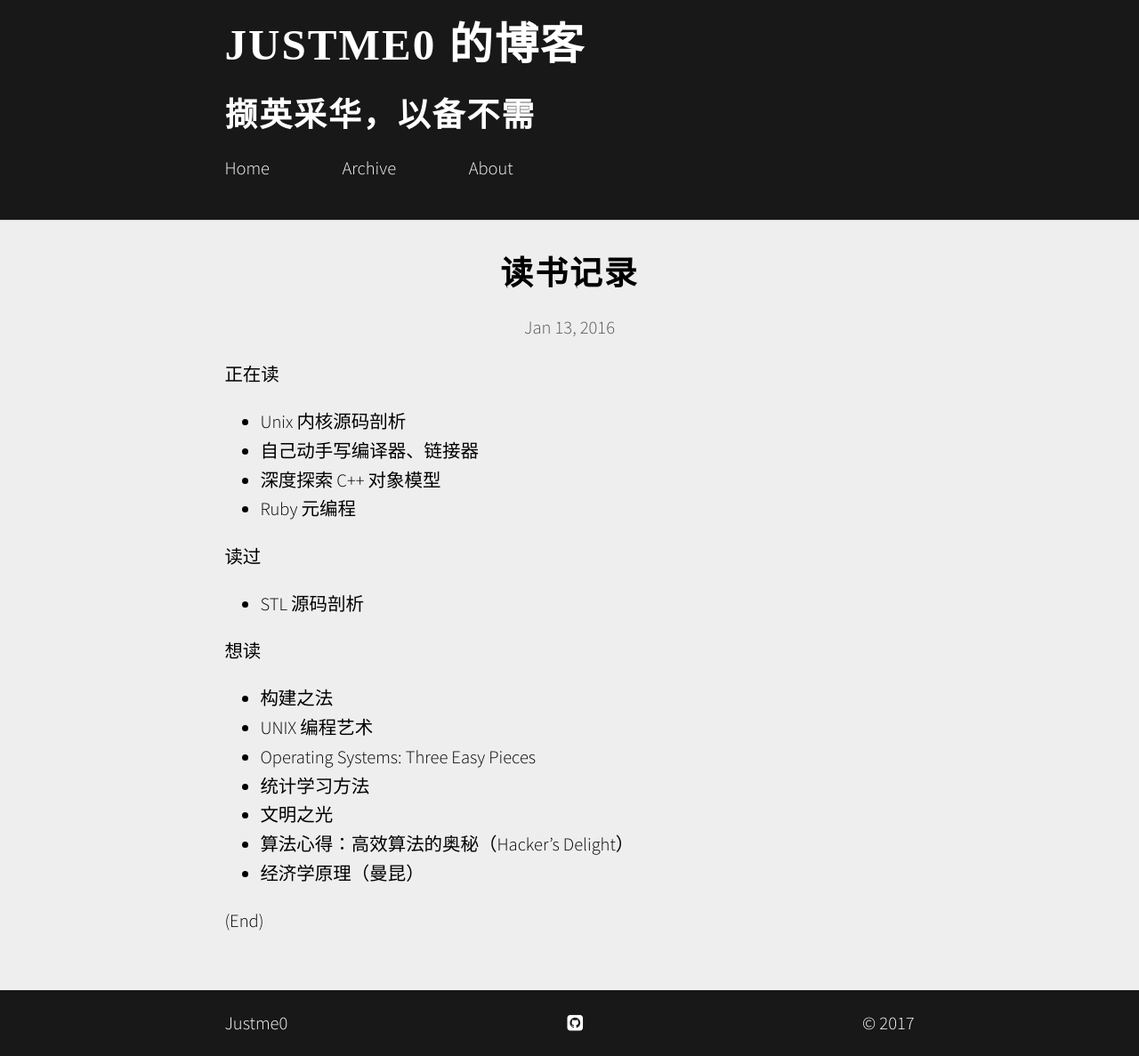
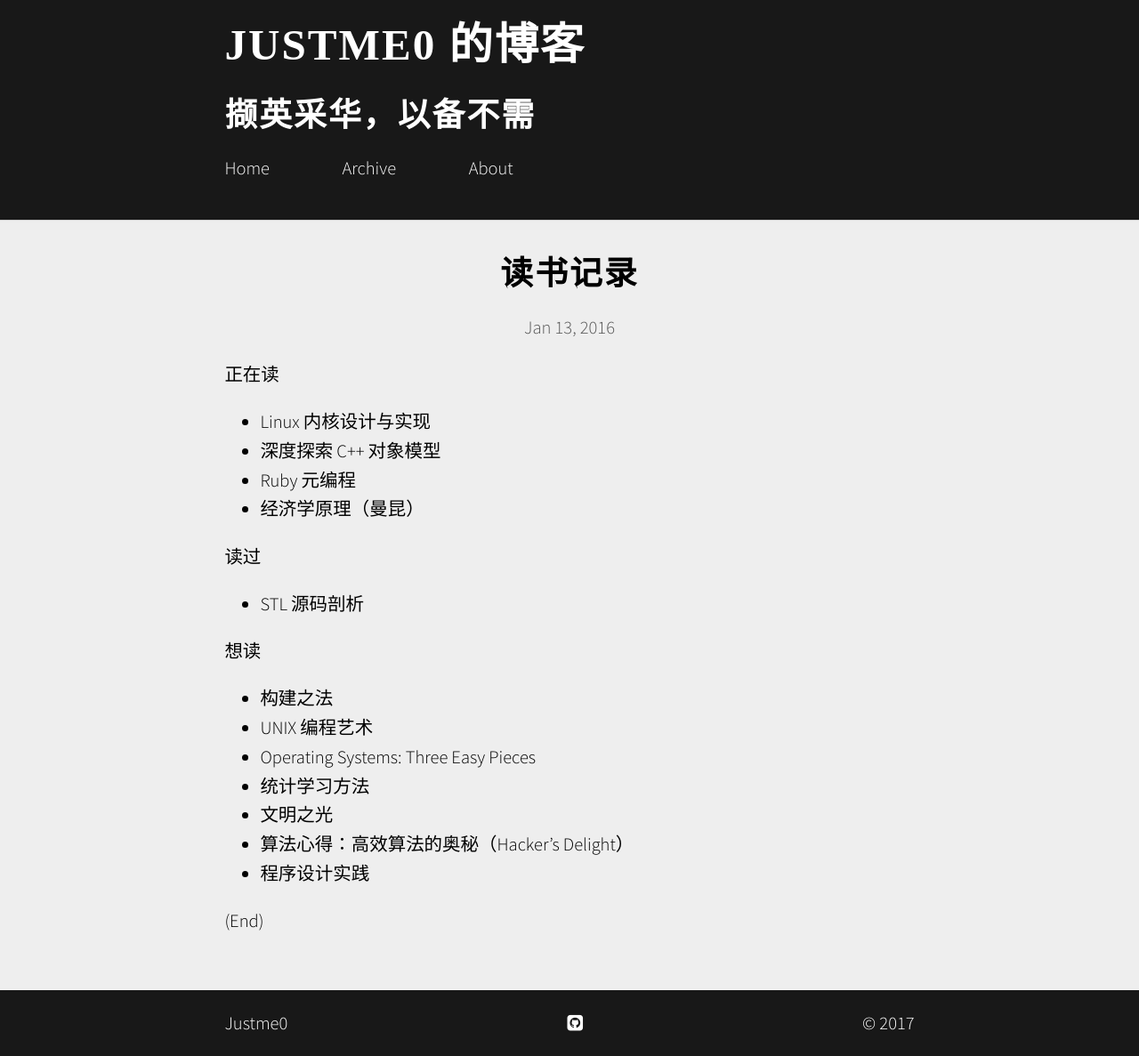
Before and after one commit to Justme0/justme0.github.io, a Jekyll site: the page built from _posts/2016-01-13-book.md, in a window 1280 px wide. Shown: the whole page at 89% size. Built offline with Jekyll 4.4.1, drawn with Linux system fonts in a browser that asks for light colours; nearby versions of some CDN libraries; some web fonts are replaced; comment, search, counter and statistics services are not loaded.

Commit message:
Update reading

```diff
--- a/_posts/2016-01-13-book.md
+++ b/_posts/2016-01-13-book.md
@@ -5,10 +5,10 @@ comments: true
 
 正在读
 
-* Unix 内核源码剖析
-* 自己动手写编译器、链接器
+* Linux 内核设计与实现
 * 深度探索 C++ 对象模型
 * Ruby 元编程
+* 经济学原理（曼昆）
 
 读过
 
@@ -22,6 +22,6 @@ comments: true
 * 统计学习方法
 * 文明之光
 * 算法心得：高效算法的奥秘（Hacker's Delight）
-* 经济学原理（曼昆）
+* 程序设计实践
 
 (End)
```
